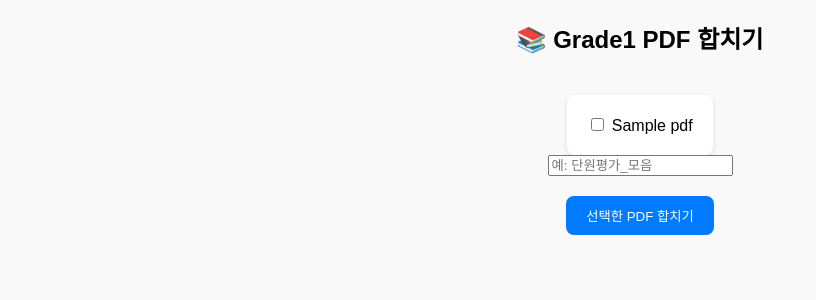
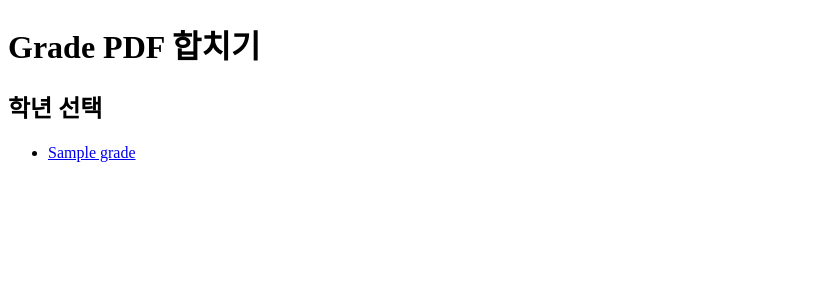
Before and after one commit to yJEONc/vending-machine, a Flask app: template templates/index.html in a window 1280 px wide. Shown: the top 300 px of the page, without its empty margins (0-816 px from the left). Run offline with Flask 3, Linux system fonts and the light colour scheme; the template is opened without the code that fills it: most values are stand-ins (such as "Sample title", 1, 10 or a date in 2020).

Commit message:
Update index.html

```diff
--- a/templates/index.html
+++ b/templates/index.html
@@ -1,30 +1,31 @@
 <!DOCTYPE html>
 <html lang="ko">
 <head>
-  <meta charset="UTF-8" />
-  <meta name="viewport" content="width=device-width, initial-scale=1.0" />
-  <title>📚 Grade1 PDF 합치기</title>
-  <style>
-    body { font-family: "Pretendard", sans-serif; background: #f9f9f9; text-align: center; }
-    .file-list { display: inline-block; text-align: left; margin-top: 20px; background: #fff; padding: 20px; border-radius: 8px; box-shadow: 0 2px 6px rgba(0,0,0,0.1); }
-    button { margin-top: 20px; background: #007bff; color: white; border: none; padding: 10px 20px; border-radius: 8px; cursor: pointer; }
-    button:hover { background-color: #0056b3; }
-  </style>
+    <meta charset="UTF-8">
+    <title>Grade PDF 합치기</title>
 </head>
 <body>
-  <h2>📚 Grade1 PDF 합치기</h2>
+    <h1>Grade PDF 합치기</h1>
 
-  <form action="/merge" method="post">
-    <div class="file-list">
-      {% for pdf in pdf_files %}
-      <label>
-        <input type="checkbox" name="selected_files" value="{{ pdf }}"> {{ pdf }}
-      </label><br>
-      {% endfor %}
-    </div>
-    <br>
-    <input type="text" name="output_filename" placeholder="예: 단원평가_모음" required><br>
-    <button type="submit">선택한 PDF 합치기</button>
-  </form>
+    {% if grades %}
+        <h2>학년 선택</h2>
+        <ul>
+        {% for grade in grades %}
+            <li><a href="/grade/{{ grade }}">{{ grade }}</a></li>
+        {% endfor %}
+        </ul>
+    {% elif pdf_files %}
+        <h2>{{ selected_grade }} 파일 목록</h2>
+        <form action="/merge" method="post">
+            <input type="hidden" name="selected_grade" value="{{ selected_grade }}">
+            {% for file in pdf_files %}
+                <label><input type="checkbox" name="selected_files" value="{{ file }}"> {{ file }}</label><br>
+            {% endfor %}
+            <input type="text" name="output_filename" placeholder="출력 파일명">
+            <button type="submit">선택한 PDF 합치기</button>
+        </form>
+    {% else %}
+        <p>불러올 데이터가 없습니다.</p>
+    {% endif %}
 </body>
 </html>
```
